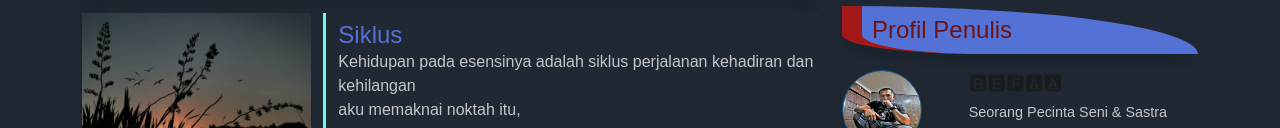
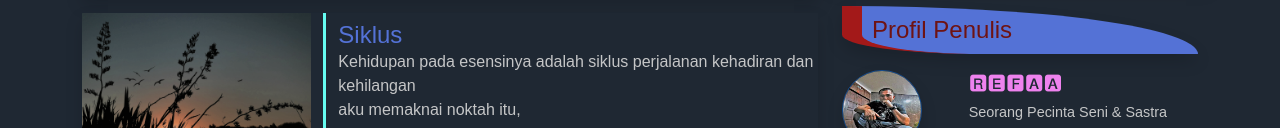
Before and after one commit to reskapauzi/reskapauzi.github.io, a plain HTML site: page index.html in a window 1280 px wide. Shown: the part 824-952 px from the top of the page. Drawn offline with Linux system fonts and the light colour scheme.

Commit message:
Update index.html

```diff
--- a/index.html
+++ b/index.html
@@ -357,7 +357,7 @@
               <img class="img-fluid shadow rounded-circle" src="img/person1.jpg" alt="Author">
             </div>
             <div class="col-sm-8">
-              <h5>🆁🅴🅵🅰🅰</h5>
+              <h5 style="color:violet">🆁🅴🅵🅰🅰</h5>
               <p>Seorang Pecinta Seni & Sastra</p>
               <div class="author-social-links">
                 <a href="#"><i class="fab fa-facebook" aria-hidden="true"></i></a>
```
